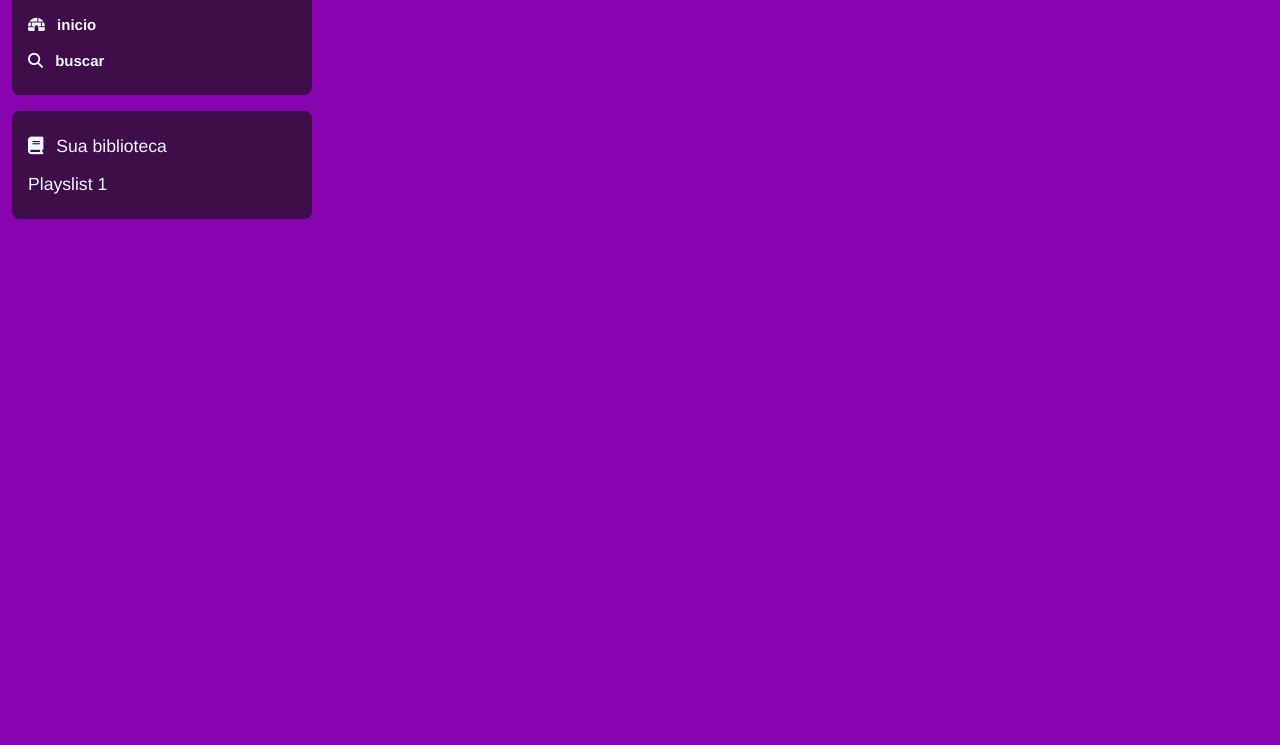
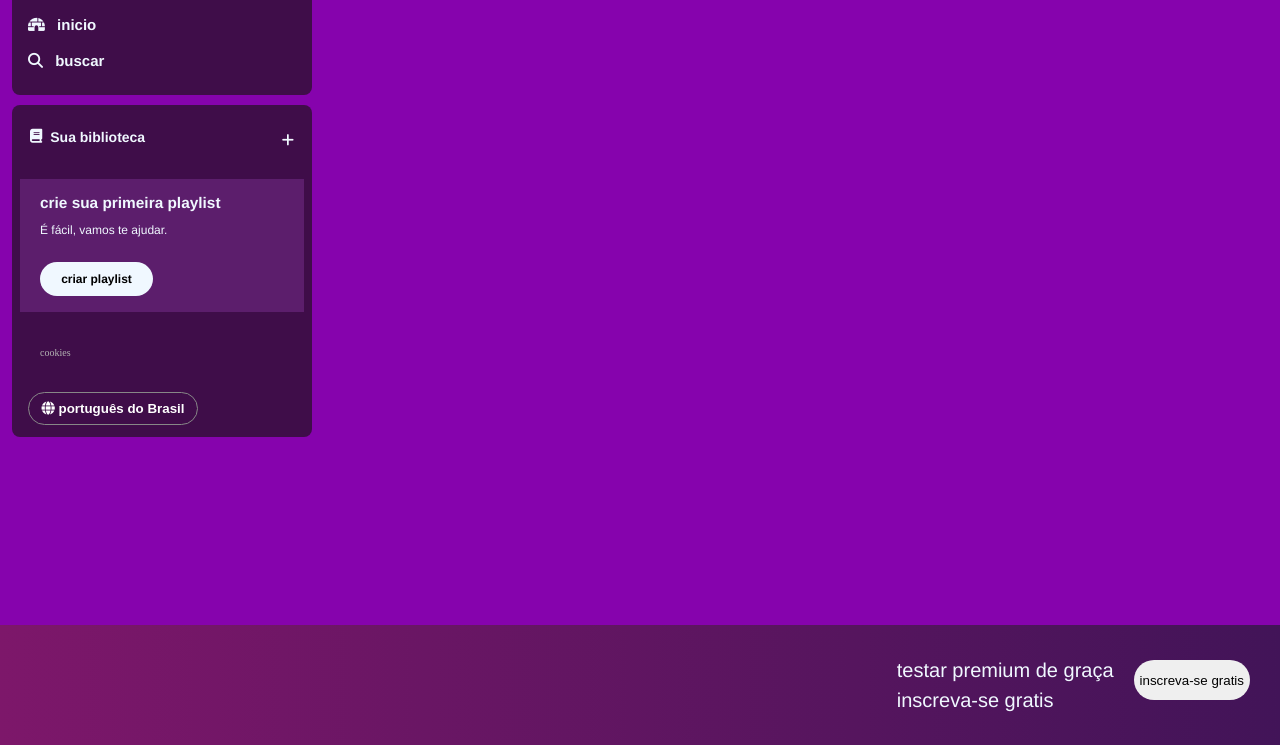
Before and after one commit to hemersonventura/spotfy.young777, a plain HTML site: page index.html in a window 1280 px wide. Shown: the part 55-800 px from the top of the page. Drawn offline with Linux system fonts and the light colour scheme.

Commit message:
fazendo estilizaçao css

```diff
--- a/index.html
+++ b/index.html
@@ -32,22 +32,43 @@
                 </li>
             </ul>
         </nav>
-        <div class="biblioteca container">
-            <ul>
-                <li>
-                    <a href="">
-                        <span class="fa-solid fa-book"></span>
-                        <span class="span_space">Sua biblioteca</span>
-                    </a>
-                </li>
-                <li class="playslist">
-                    <a href="">
-                        <span class="fa-soalid fa-music"></span>
-                        <span>Playslist 1</span>
-                    </a>
-                </li>
-            </ul>
+
+        <div class="library">
+            <div class="library__content">
+                <button class="library__button">
+                    <span class="fa-solid fa-book"></span>
+                    <span class="span_space">Sua biblioteca</span>
+                </button>
+                <span class="fa fa-plus"></span>
+            </div>
+            <section class="section-playlist">
+                <div class="section-playlist__content">
+                    <span class="text title">crie sua primeira playlist</span>
+                    <span class="text subtitle">É fácil, vamos te ajudar.</span>
+                    <button class="section-playlist__button">
+                        <span>criar playlist</span>
+                    </button>
+                </div>
+            </section>
+        <div class="cookies">
+            <a href="">cookies</a>
+        </div>
+        <div class="languages">
+            <button class=" languages__button">
+                <span class="fa fa-globe"></span>
+                <span>português do Brasil</span>
+            </button>
         </div>
     </div>
+    <footer class="footer">
+        <div class="footer__content">
+            <span class="text title">testar premium de graça</span>
+            <span class="text subtitle">inscreva-se gratis</span>
+        </div>
+        <button class="footer__button">
+            <span>inscreva-se gratis</span>
+        </button>
+
+    </footer>
 </body>
 </html>
--- a/styles.css
+++ b/styles.css
@@ -60,7 +60,7 @@ span:hover {
     border-radius: 8px;
 }
 
-.biblioteca ul li a {
+.section-playlist__content{
     color: aliceblue;
     text-decoration: none;
     font: weight 900px;
@@ -75,9 +75,173 @@ span:hover {
 a {
     text-decoration: none;
     color: inherit;
-  }
+}
 
   a img {
     display: block;
     filter: none;
-  }
+}
+
+  .library {
+    background-color: #3f0d49;
+    border-radius: 8px;
+    display: flex;
+    justify-content: space-between;
+    flex-direction: column;
+    padding: 4px 8px;
+    color: aliceblue;
+    font-weight: 600;
+    font-size: 14px;
+    margin-top: 10px;
+}
+
+.library .library__content {
+    display: flex;
+    justify-content: space-between;
+}
+
+.library .library__button {
+    display: flex;
+    margin-right: 10px;
+    color: aliceblue;
+    background-color: transparent;
+    border: 0px;
+    font-size: 14px;
+    font-weight: 700;
+    font-family: 'Franklin Gothic Medium', 'Arial Narrow', Arial, sans-serif;
+    text-align: center;
+    text-decoration: none;
+    text-transform: none;
+    padding: 20px 10px;
+}
+
+.library .library__button .fa {
+    font-size: 20px;
+    margin-right: 10px;
+    font-weight: 300;
+    padding-right: 8px;
+}
+
+.library .library__content .fa-plus {
+    margin: 24px 10px;
+
+}
+
+.section-playlist {
+    display: flex;
+    align-items:flex-start;
+    justify-content: space-between;
+    gap: 20px;
+    background-color: #9640b055;
+    color:#262626;
+    font-weight: 600;
+    font-size: 14px;
+    margin: 8px 0px;
+    padding: 16px 20px;
+}
+
+.section-playlist .section-playlist__content {
+    display: flex;
+    flex-direction: column;
+}
+
+.section-playlist__content .text {
+    padding-bottom: 14px;
+    color: aliceblue;
+}
+
+.section-playlist__content .title {
+    font-weight: 700;
+}
+
+.section-playlist__content .subtitle {
+    font-weight: 500;
+    font-size: 12px;
+}
+
+.section-playlist__content .section-playlist__button{
+    display: flex;
+    justify-content: center;
+    background-color: aliceblue;
+    color: black;
+    border-radius: 20px;
+    font-size: 12px;
+    font-weight: 700;
+    font-family: 'Franklin Gothic Medium', 'Arial Narrow', Arial, sans-serif;
+    text-decoration: none;
+    text-transform: none;
+    padding: 10px;
+    margin-top: 12px;
+    border: 0px;
+    width: 113px;
+}
+
+.sidebar .cookies {
+    margin: 25px 20px;
+}
+
+.sidebar .cookies a{
+    color: #b3b3b3;
+    font-weight: 500;
+    font-size: 10px;
+    text-decoration: none;
+}
+
+.sidebar .cookies a:hover{
+    text-decoration: underline;
+}
+
+.languages .languages__button{
+    background-color: transparent;
+    border: 1px solid #878787;
+    color: #fff;
+    font-weight: bold;
+    cursor: pointer;
+    width: 170px;
+    margin: 8px;
+    padding: 8px;
+    border-radius:20px;
+}
+
+.footer{
+    position: fixed;
+    display: flex;
+    bottom: 0;
+    left: 0;
+    right: 0;
+    background: linear-gradient(90deg, #7d176a, #421458);
+    padding: 35px 30px;
+    justify-content: right;
+}
+
+.footer .footer__content{
+    display: flex;
+    flex-direction: column;
+    flex-shrink: 0;
+}
+
+.footer__content .title{
+    font-weight: 400;
+    font-size: 20px;
+    margin-bottom: 10px;
+    color: aliceblue;
+    font-family: 'Franklin Gothic Medium', 'Arial Narrow', Arial, sans-serif;
+}
+
+.footer__content .subtitle {
+    color: aliceblue;
+    font-family: 'Franklin Gothic Medium', 'Arial Narrow', Arial, sans-serif;
+    font-size: 20px;
+}
+
+.footer__button{
+    border-radius: 20px;
+    margin-bottom: 10px;
+    margin-left: 20px;
+    border: 0;
+    cursor:pointer;
+}
+
+.footer__button:hover{
+    border:1px solid black
+}
```
